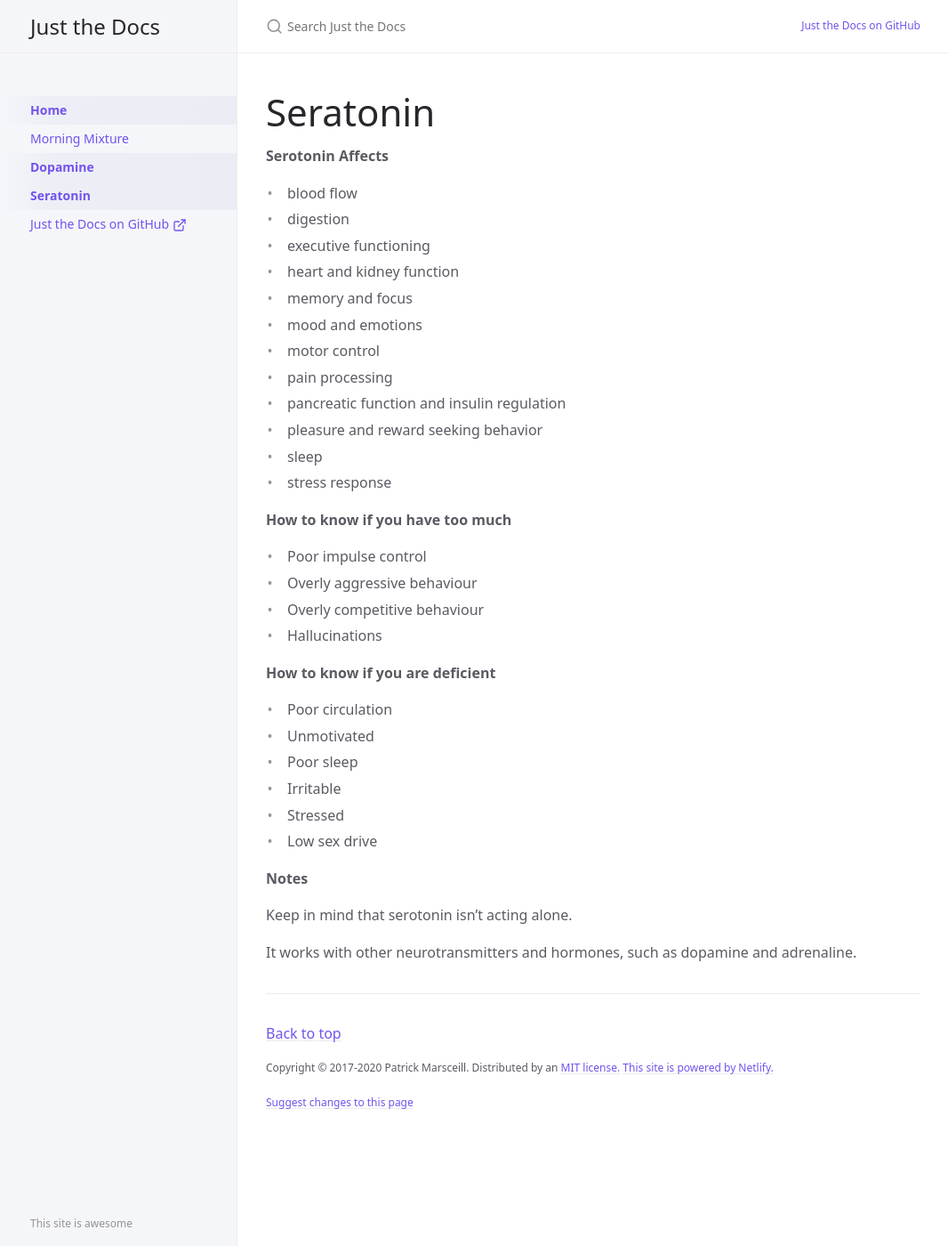
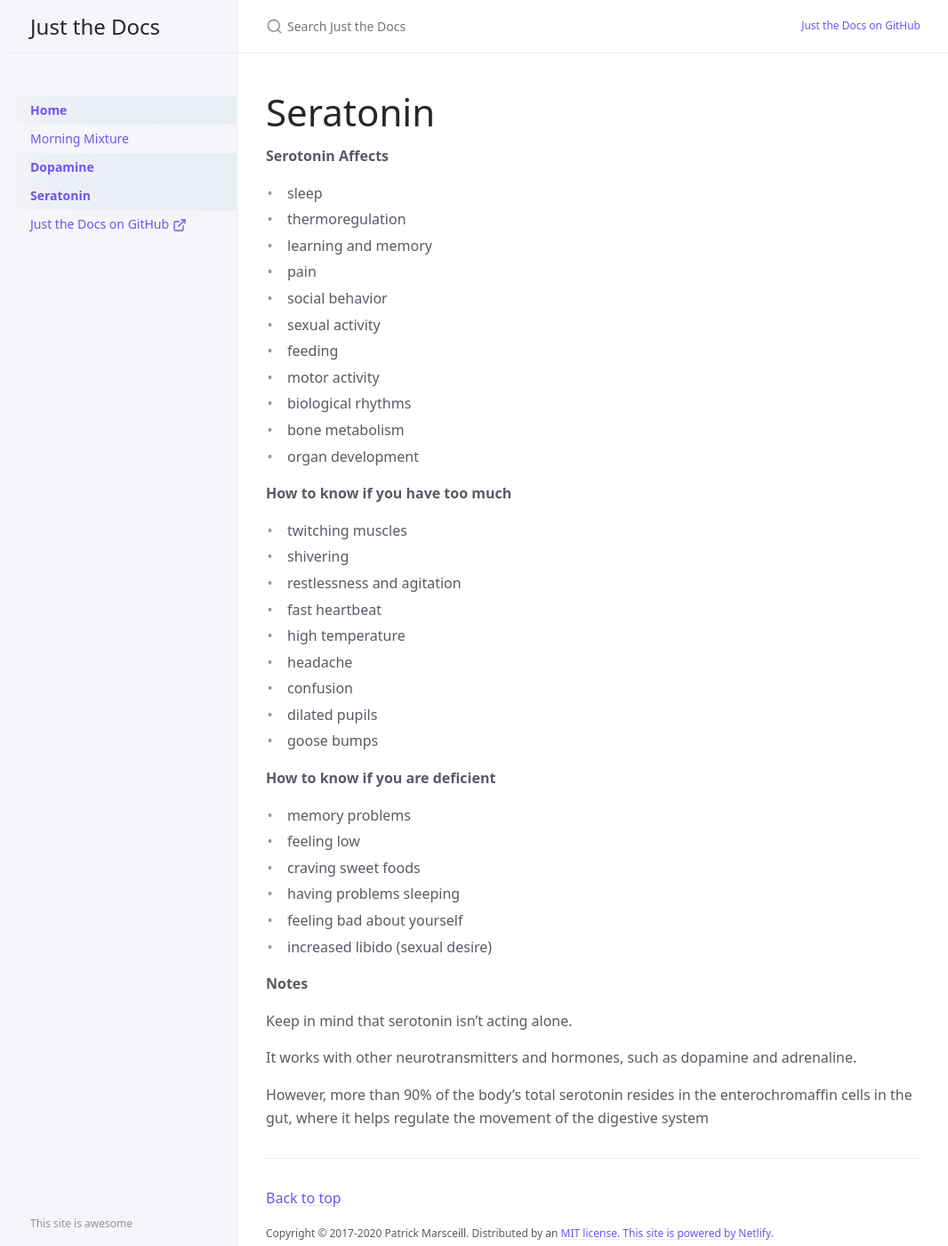
Before and after one commit to haluvibe/haluvibe.github.io, a Jekyll site: the page built from docs/serotonin.md, in a window 1280 px wide and 1400 px high. Shown: the whole window at 89% size, without its empty margins (105-1171 px from the left). Built offline with Jekyll 4.4.1, drawn with Linux system fonts in a browser that asks for light colours.

Commit message:
Update serotonin.md

```diff
--- a/docs/serotonin.md
+++ b/docs/serotonin.md
@@ -11,37 +11,42 @@ permalink: /
 
 **Serotonin Affects**
 
- -   blood flow
- -   digestion
- -   executive functioning
- -   heart and kidney function
- -   memory and focus
- -   mood and emotions
- -   motor control
- -   pain processing
- -   pancreatic function and insulin regulation
- -   pleasure and reward seeking behavior
- -   sleep
- -   stress response
+ - sleep
+ - thermoregulation
+ - learning and memory
+ - pain
+ - social behavior
+ - sexual activity
+ - feeding
+ - motor activity
+ - biological rhythms
+ - bone metabolism
+ - organ development
 
 **How to know if you have too much**
 
- - Poor impulse control
- - Overly aggressive behaviour
- - Overly competitive behaviour
- - Hallucinations
+ - twitching muscles
+ - shivering
+ - restlessness and agitation
+ - fast heartbeat
+ - high temperature
+ - headache
+ - confusion
+ - dilated pupils
+ - goose bumps
 
 **How to know if you are deficient**
-
- - Poor circulation
- - Unmotivated
- - Poor sleep
- - Irritable
- - Stressed
- - Low sex drive
+ - memory problems
+ - feeling low
+ - craving sweet foods
+ - having problems sleeping
+ - feeling bad about yourself
+ - increased libido (sexual desire)
 
 **Notes**
 
 Keep in mind that serotonin isn’t acting alone.
 
 It works with other neurotransmitters and hormones, such as dopamine and adrenaline.
+
+However, more than 90% of the body’s total serotonin resides in the enterochromaffin cells in the gut, where it helps regulate the movement of the digestive system
```
